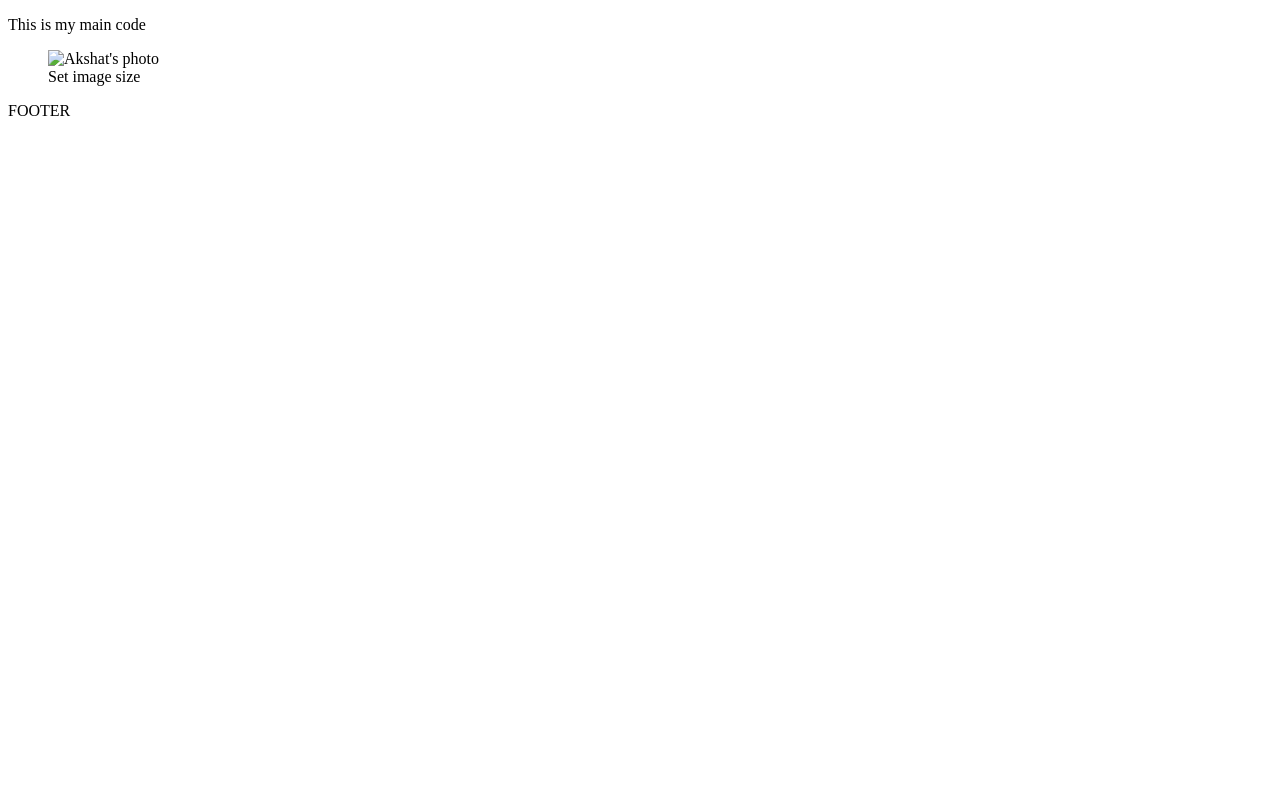
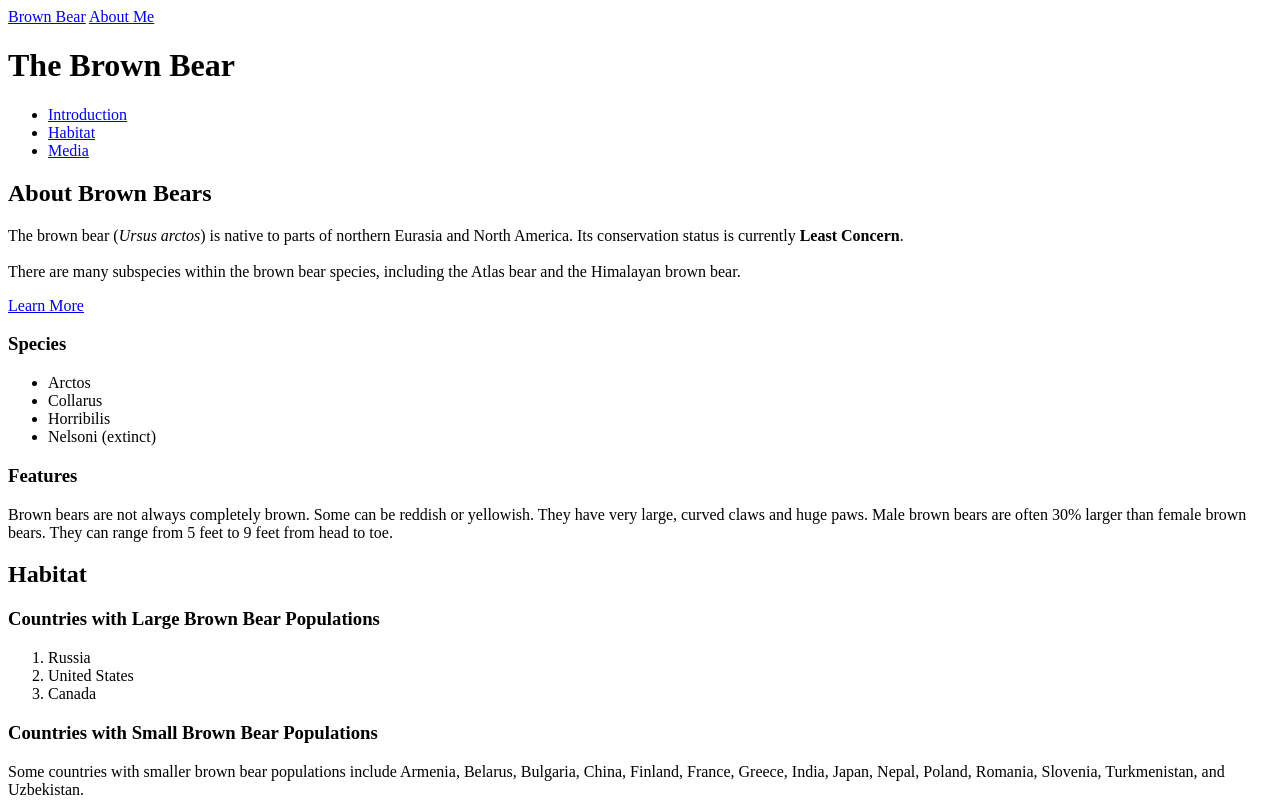
Before and after one commit to AkshatGoyal1018/WD, a plain HTML site: page index.html in a window 1280 px wide. Shown: the top 803 px of the page. Drawn offline with Linux system fonts and the light colour scheme.

Commit message:
3 interconnected webpages

```diff
--- a/index.html
+++ b/index.html
@@ -1,22 +1,50 @@
 <!DOCTYPE html>
-<html lang = "en">
+<html>
+
 <head>
-	<meta charset ="UTF-8">
-	<title>MY First Page</title>
-	<link rel="icon" type="image/png" href="ok.png">
+  <title>Brown Bears</title>
 </head>
-	<body>
-		<main>
-			<p>This is my main code</p>
-			<figure>
-				<img src="Akshat.jpg"
-				width="10%" height = "15%"
-				alt="Akshat's photo">
-				<figcaption>Set image size</figcaption>
-			</figure>
-		</main>
-		<footer>
-			<p>FOOTER</p>
-		</footer>
-	</body>
+
+<body>
+  <a href="./Tables.html">Brown Bear</a>
+  <a href="./aboutme.html">About Me</a>
+  <h1>The Brown Bear</h1>
+    <ul>
+      <li><a href="#introduction">Introduction</a></li>
+      <li><a href="#habitat">Habitat</a></li>
+      <li><a href="#media">Media</a></li>
+    </ul>
+  <div id="introduction">
+    <h2>About Brown Bears</h2>
+    <p>The brown bear (<em>Ursus arctos</em>) is native to parts of northern Eurasia and North America. Its conservation status is currently <strong>Least Concern</strong>.<br /><br /> There are many subspecies within the brown bear species, including the
+      Atlas bear and the Himalayan brown bear.</p>
+    <a href="https://en.wikipedia.org/wiki/Brown_bear" target="_blank">Learn More</a>
+    <h3>Species</h3>
+    <ul>
+      <li>Arctos</li>
+      <li>Collarus</li>
+      <li>Horribilis</li>
+      <li>Nelsoni (extinct)</li>
+    </ul>
+    <h3>Features</h3>
+    <p>Brown bears are not always completely brown. Some can be reddish or yellowish. They have very large, curved claws and huge paws. Male brown bears are often 30% larger than female brown bears. They can range from 5 feet to 9 feet from head to toe.</p>
+  </div>
+  <div id="habitat">
+    <h2>Habitat</h2>
+    <h3>Countries with Large Brown Bear Populations</h3>
+    <ol>
+      <li>Russia</li>
+      <li>United States</li>
+      <li>Canada</li>
+    </ol>
+    <h3>Countries with Small Brown Bear Populations</h3>
+    <p>Some countries with smaller brown bear populations include Armenia, Belarus, Bulgaria, China, Finland, France, Greece, India, Japan, Nepal, Poland, Romania, Slovenia, Turkmenistan, and Uzbekistan.</p>
+  </div>
+  <div id="media">
+    <h2>Media</h2>
+    <a href="https://en.wikipedia.org/wiki/Brown_bear" target="_blank"><img src="https://s3.amazonaws.com/codecademy-content/courses/web-101/web101-image_brownbear.jpg"/></a>
+    <video src="https://s3.amazonaws.com/codecademy-content/courses/freelance-1/unit-1/lesson-2/htmlcss1-vid_brown-bear.mp4" height="240" width="320" controls>Video not supported</video>
+  </div>
+</body>
+
 </html>
```
Also changed, not shown: aboutme.html (added, +26 -0 lines).
